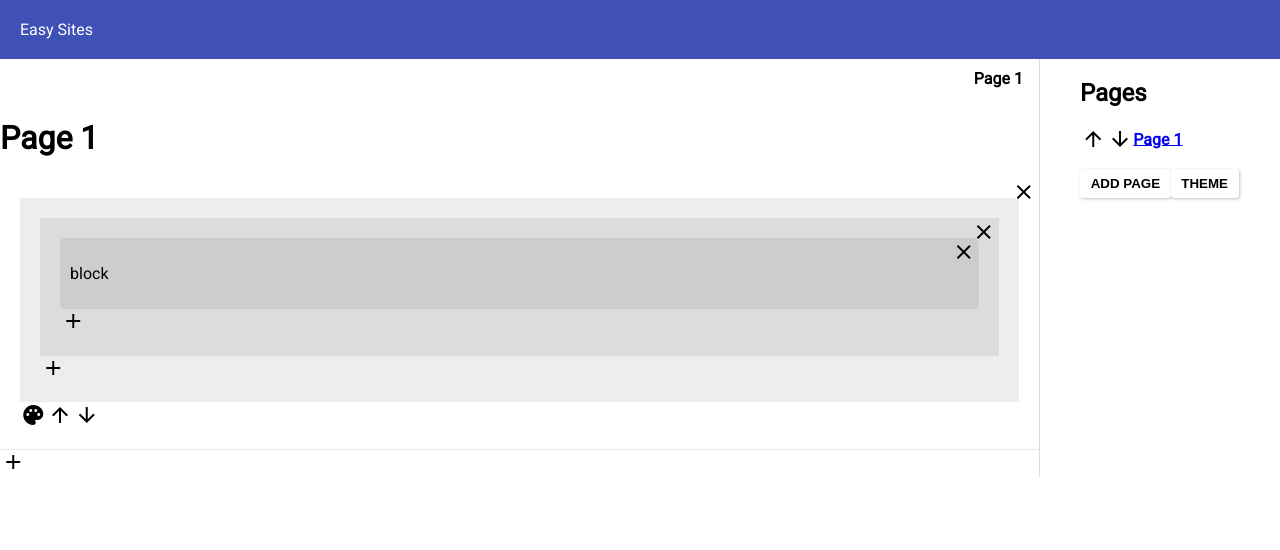
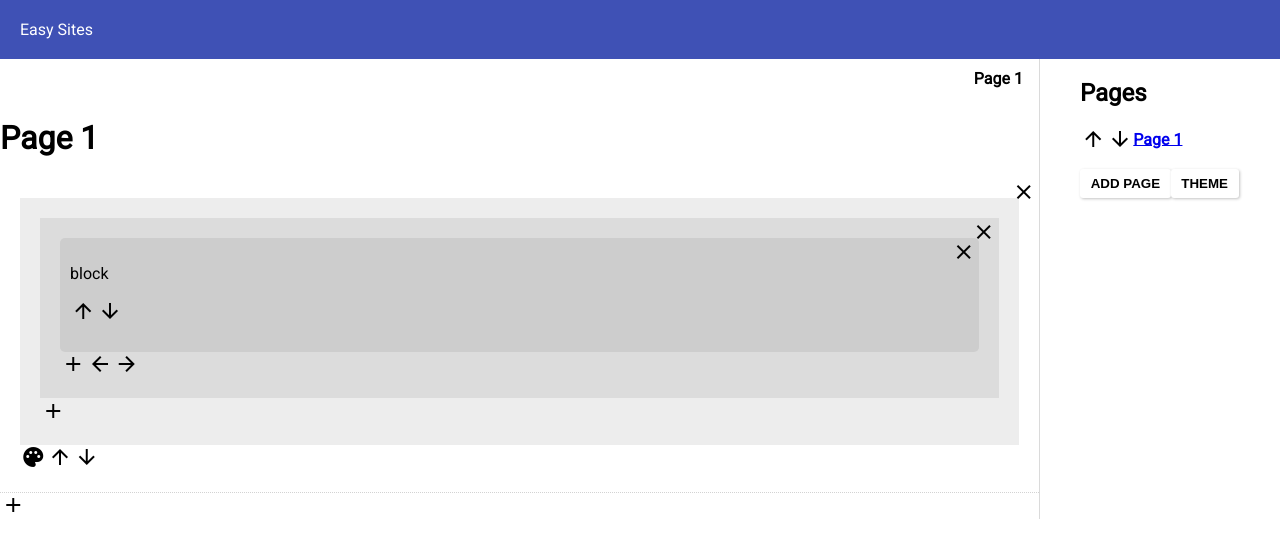
Before and after one commit to Droces/easy-sites, an Angular app: page /page/1 in a window 1280 px wide. Shown: the top 550 px of the page. Built offline with nearby package versions, Linux system fonts and the light colour scheme.

Commit message:
Added move up/down/left/right functions to groups and blocks

```diff
--- a/src/app/block/block.component.html
+++ b/src/app/block/block.component.html
@@ -1,5 +1,7 @@
 <div class="block">
   <p contenteditable="true">{{ block.content }}<p>
+  <button (click)="up()" class="icon"><i class="material-icons">arrow_upward</i></button>
+  <button (click)="down()" class="icon"><i class="material-icons">arrow_downward</i></button>
   <button (click)="removeSelf()" class="remove icon">
     <i class="material-icons">close</i></button>
 </div>
--- a/src/app/block/block.component.ts
+++ b/src/app/block/block.component.ts
@@ -9,6 +9,9 @@ import { Block } from '../block';
 })
 export class BlockComponent implements OnInit {
   @Input() block: Block;
+
+  @Output() moveUp = new EventEmitter();
+  @Output() moveDown = new EventEmitter();
   @Output() removeBlock = new EventEmitter();
 
   constructor() { }
@@ -16,6 +19,14 @@ export class BlockComponent implements OnInit {
   ngOnInit() {
   }
 
+  up(): void {
+    this.moveUp.emit(this.block);
+  }
+
+  down(): void {
+    this.moveDown.emit(this.block);
+  }
+
   removeSelf(): void {
     this.removeBlock.emit(this.block);
   }
--- a/src/app/group/group.component.html
+++ b/src/app/group/group.component.html
@@ -1,6 +1,8 @@
 <div class="group">
   <app-block *ngFor="let block of group.blocks"
     [block]="block"
+    (moveUp)="moveBlockUp(block)"
+    (moveDown)="moveBlockDown(block)"
     (removeBlock)="removeBlock(block)">
   </app-block>
   <button (click)="addBlock()" class="icon">
@@ -8,4 +10,6 @@
   <!-- <button (click)="removeLastBlock()">-</button> -->
   <button (click)="removeSelf()" class="remove icon">
     <i class="material-icons">close</i></button>
+  <button (click)="left()" class="icon"><i class="material-icons">arrow_back</i></button>
+  <button (click)="right()" class="icon"><i class="material-icons">arrow_forward</i></button>
 </div>
--- a/src/app/group/group.component.ts
+++ b/src/app/group/group.component.ts
@@ -10,11 +10,36 @@ import { Block } from '../block';
 })
 export class GroupComponent implements OnInit {
   @Input() group: Group;
+
+  @Output() moveLeft = new EventEmitter();
+  @Output() moveRight = new EventEmitter();
   @Output() removeGroup = new EventEmitter();
 
   constructor() { }
 
   ngOnInit() {
+  }
+
+  left(): void {
+    this.moveLeft.emit(this.group);
+  }
+
+  right(): void {
+    this.moveRight.emit(this.group);
+  }
+
+  moveBlockUp(block: Block) {
+    var currentPos = this.group.blocks.indexOf(block);
+    if (currentPos <= 0) {
+      return null;
+    }
+    this.group.blocks.splice(currentPos - 1, 0, this.group.blocks.splice(currentPos, 1)[0]);
+  }
+
+  moveBlockDown(block: Block) {
+    var currentPos = this.group.blocks.indexOf(block);
+    // No check needed for last section
+    this.group.blocks.splice(currentPos + 1, 0, this.group.blocks.splice(currentPos, 1)[0]);
   }
 
   addBlock(): void {
--- a/src/app/page/page.component.ts
+++ b/src/app/page/page.component.ts
@@ -28,7 +28,7 @@ export class PageComponent implements OnInit {
     this.route.params.subscribe((params) => {
       const id = +this.route.snapshot.paramMap.get('id');
       this.getPage(id);
-      this.theme = "blue";
+      this.settings.theme = "blue";
     });
   }
 
--- a/src/app/section/section.component.html
+++ b/src/app/section/section.component.html
@@ -3,6 +3,8 @@
     <div class="groups">
       <app-group *ngFor="let group of section.groups"
         [group]="group"
+        (moveLeft)="moveGroupLeft(group)"
+        (moveRight)="moveGroupRight(group)"
         (removeGroup)="removeGroup(group)">
       </app-group>
     </div>
--- a/src/app/section/section.component.ts
+++ b/src/app/section/section.component.ts
@@ -11,7 +11,6 @@ import { Group } from '../group';
 export class SectionComponent implements OnInit {
   @Input() section: Section;
 
-  // An event emitter
   @Output() moveUp = new EventEmitter();
   @Output() moveDown = new EventEmitter();
   @Output() removeSection = new EventEmitter();
@@ -50,6 +49,20 @@ export class SectionComponent implements OnInit {
     this.moveDown.emit(this.section);
   }
 
+  moveGroupLeft(group: Group) {
+    var currentPos = this.section.groups.indexOf(group);
+    if (currentPos <= 0) {
+      return null;
+    }
+    this.section.groups.splice(currentPos - 1, 0, this.section.groups.splice(currentPos, 1)[0]);
+  }
+
+  moveGroupRight(group: Group) {
+    var currentPos = this.section.groups.indexOf(group);
+    // No check needed for last section
+    this.section.groups.splice(currentPos + 1, 0, this.section.groups.splice(currentPos, 1)[0]);
+  }
+
   // removeLastGroup(): void {
   //   this.section.groups.pop();
   // }
```
